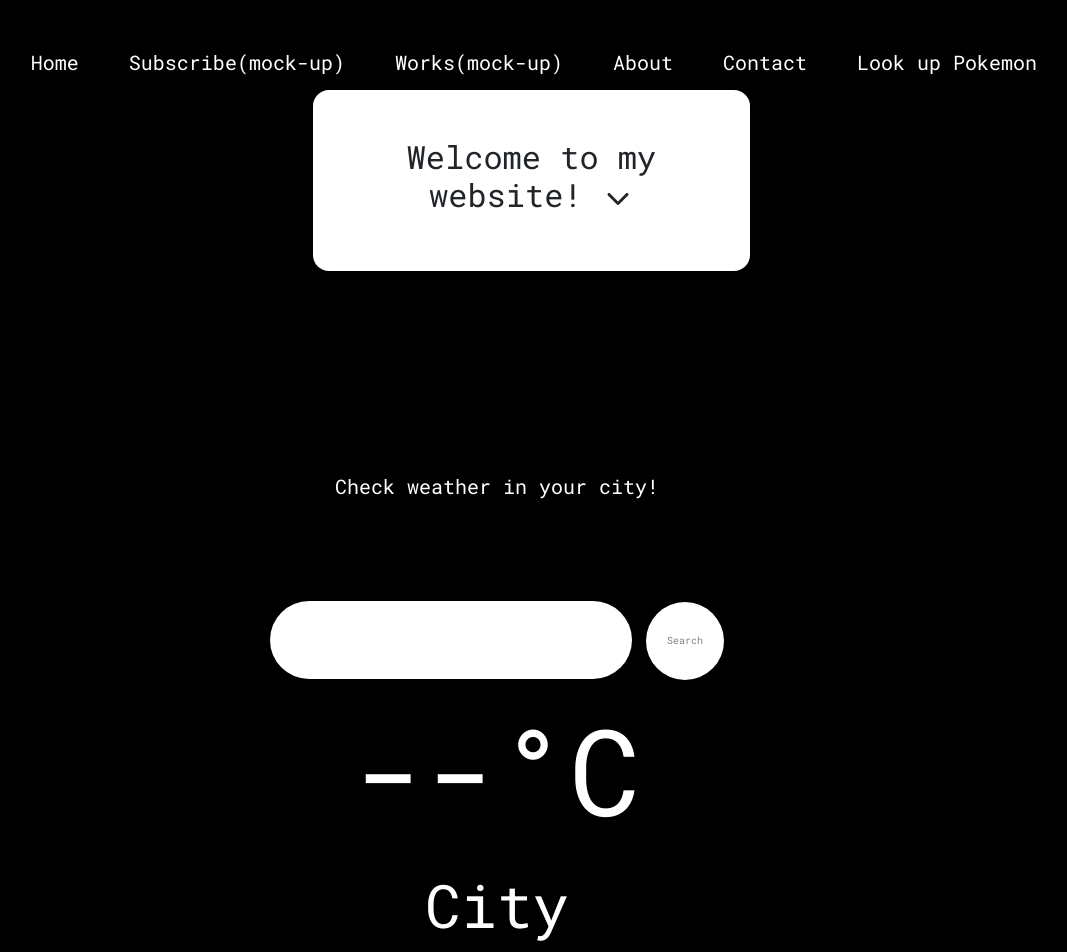
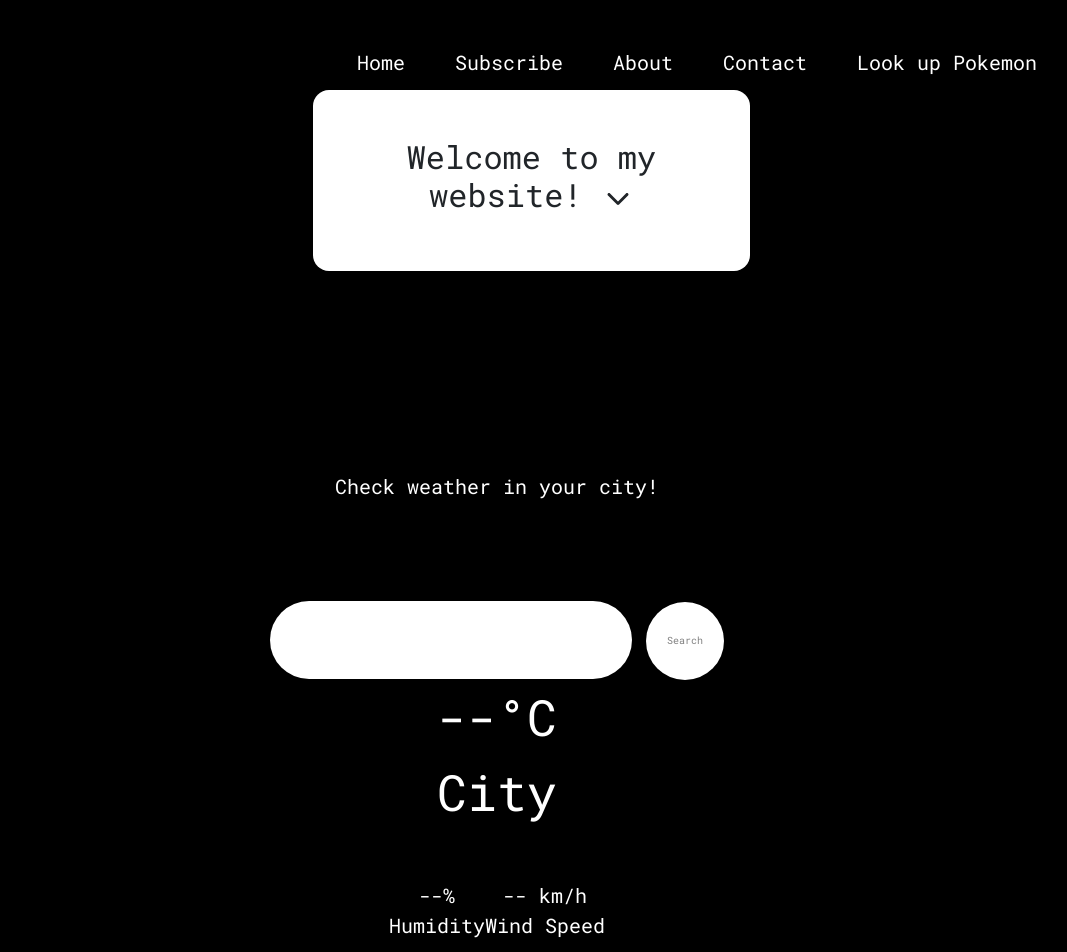
Before and after one commit to Asamijonsson/portfolio2023, a React (Create React App) app: page / in a window 1280 px wide. Shown: the top 952 px of the page, without its empty margins (143-1210 px from the left). Built offline with nearby package versions, Linux system fonts and the light colour scheme.

Commit message:
adjusted font size

```diff
--- a/src/NavLink.jsx
+++ b/src/NavLink.jsx
@@ -11,12 +11,12 @@ const NavLink = () => {
         <h3 className={colorstyle.primary}>Home</h3>
       </Link>
       <Link to={"/subscribe"} className={style.link} reloadDocument>
-        <h3 className={colorstyle.primary}>Subscribe(mock-up)</h3>
+        <h3 className={colorstyle.primary}>Subscribe</h3>
       </Link>
 
-      <Link to={"/works"} className={style.link} reloadDocument>
+      {/* <Link to={"/works"} className={style.link} reloadDocument>
         <h3 className={colorstyle.primary}>Works(mock-up)</h3>
-      </Link>
+      </Link> */}
 
       <Link to={"/aboutme"} className={style.link} reloadDocument>
         <h3 className={colorstyle.primary}>About</h3>
--- a/src/Pages/Aboutme.jsx
+++ b/src/Pages/Aboutme.jsx
@@ -8,9 +8,9 @@ const Aboutme = () => {
   return (
     <div className={style.background}>
       {/* <img src={aboutme} alt="" className={style.img} /> */}
-      <Link to={"/aboutmejp"} className={style.aboutmeLink}>
+      {/* <Link to={"/aboutmejp"} className={style.aboutmeLink}>
         Japanese
-      </Link>
+      </Link> */}
       <article className={style.aboutme}>
         <h2>About me</h2>
         <p className={style.maintext}>
--- a/src/Pages/Contact.module.css
+++ b/src/Pages/Contact.module.css
@@ -1,8 +1,8 @@
 .form {
 display: flex;
 flex-direction: column;
-padding-left: 30vh;
-padding-right: 30vh;
+padding-left: 40%;
+padding-right: 40%;
 }
 
 input{
--- a/src/Pages/Home.jsx
+++ b/src/Pages/Home.jsx
@@ -40,7 +40,7 @@ const Home = () => {
                 transition={{ duration: 0.8, ease: [0.04, 0.62, 0.23, 0.98] }}
               >
                 <p className={style.articleText}>
-                  Hi! I'm Asami. Thank you for visit my website. I'm a Front-end
+                  Hi! I'm Asami. Thank you for visiting my website. I'm a Front-end
                   developer with a great interest in Javascript,
                   ReactJS, HTML & CSS, UX Design, and a bit of backend NodeJS.
                   Possesses a dedicated work ethic mind, with good communication
--- a/src/Pages/Subscribe.jsx
+++ b/src/Pages/Subscribe.jsx
@@ -7,7 +7,7 @@ const Subscribe = () => {
 
   return (
     <>
-      <p>This page is mock-up</p>
+      <p className={style.bartext}>This page is a mock-up</p>
       <div className={style.subscribe}>
         <Card className={style.card}>
           <motion.p
--- a/src/Pages/Subscribe.module.css
+++ b/src/Pages/Subscribe.module.css
@@ -8,6 +8,10 @@
 
 .art {
   padding: 200px;
+}
+
+.bartext{
+  color: white;
 }
 
 .maintext {
--- a/src/components/Weather.module.css
+++ b/src/components/Weather.module.css
@@ -49,7 +49,7 @@
     display: flex;
     justify-content: center;
     color: white;
-    font-size: 120px;
+    font-size: 50px;
     font-weight: 400;
 }
 
@@ -57,7 +57,7 @@
     display: flex;
     justify-content: center;
     color: white;
-    font-size: 60px;
+    font-size: 50px;
     font-weight: 400;
 }
 
@@ -76,7 +76,7 @@
 }
 
 .data{
-    font-size: 34px;
+    font-size: 20px;
     font-weight: 400;
 }
 
```
